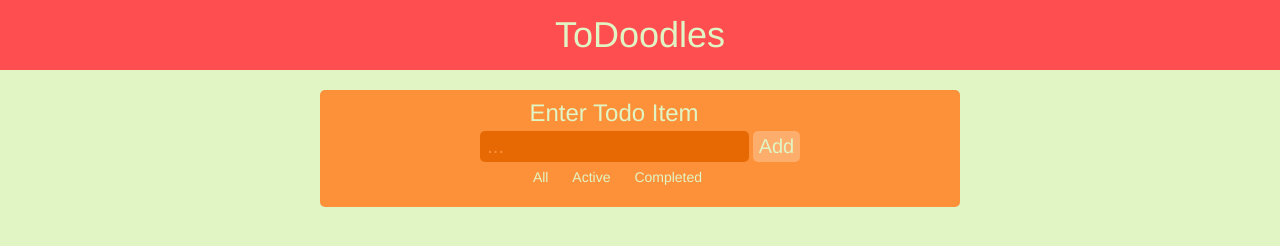
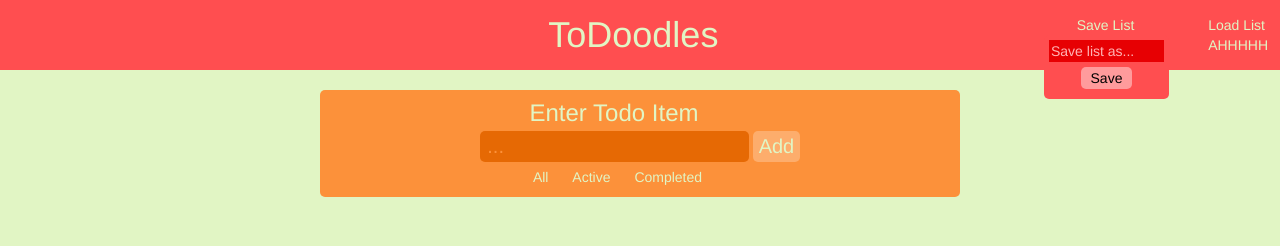
Before and after one commit to SpencerBouse/ToDoodle, a website: page index.html in a window 1280 px wide. Drawn offline with nearby package versions, Linux system fonts and the light colour scheme.

Commit message:
dev branch

```diff
--- a/index.html
+++ b/index.html
@@ -11,16 +11,32 @@
     <link href="https://fonts.googleapis.com/css?family=Raleway" rel="stylesheet">
 </head>
 
+<!-- Main Controller attached to body-->
 <body ng-controller='mainController as vm'>
+  <!--Header-->
     <header>
       <h1>ToDoodles</h1>
+      <ul>
+        <li>Save List
+          <div id="saveCont">
+            <form>
+              <input type="text" placeholder="Save list as...">
+              <button type="submit">Save</button>
+            <form>
+          </div>
+        </li>
+        <li ng-click="vm.loadClick = ! vm.loadClick;">Load List
+          <div id="loadCont" ng-show="!vm.loadClick">AHHHHH</div>
+        </li>
+      </ul>
+
     </header>
-
+    <!--Input box-->
     <section class="animated bounceInDown col-md-6 col-md-offset-3">
       <form novalidate name="forms" ng-submit="vm.submitForm(forms.$valid)">
         <h3>Enter Todo Item</h3>
-        <input type="text" placeholder=" ..." ng-model="vm.newTodo" ng-show="!vm.inputbox" required>
-        <button type="submit" ng-show="!vm.inputbox">Add</button>
+        <input type="text" placeholder=" ..." ng-model="vm.newTodo" required>
+        <button type="submit">Add</button>
       </form>
       <ul>
         <li ng-click="vm.allPress()">All</li>
@@ -29,13 +45,14 @@
       </ul>
     </section>
 
+    <!--ng repeat for all list items-->
     <main>
       <div ng-repeat="item in vm.data track by $index" class="todos col-md-6 col-md-offset-3 animated bounceInDown">
         <div class="col-md-2" ng-click="item.status = ! item.status; vm.activate(item)">
           <i class="fa fa-circle-o" ng-show="!item.status" aria-hidden="true"></i>
           <i class="fa fa-check-circle-o" ng-show="item.status" aria-hidden="true"></i>
         </div>
-        <p class="col-md-9">{{item.name}}</p>
+        <p class="col-md-9"><strike ng-show="item.status">{{item.name}}</strike><span ng-show="!item.status">{{item.name}}</span></p>
         <i class="fa fa-times col-md-1" aria-hidden="true" ng-click="vm.delete(item)"></i>
       </div>
     </main>
--- a/js/controllers/mainController.js
+++ b/js/controllers/mainController.js
@@ -9,27 +9,32 @@
           vm.status = 'fa fa-circle-o';
           vm.data = API.getData();
 
+      //Delete function finds index of item clicked within vm.data and passes it to api.js
       vm.delete = function(item){
         var index = vm.data.indexOf(item);
         API.update(index);
         vm.data = API.getData();
       }
+      //Function to recall data when all is pressed
       vm.allPress = function(){
         vm.data = API.getData();
       }
+      //Filter for active items only, no check
       vm.activePress = function(){
+        vm.data = API.getData();
+        vm.data = $filter('filter')(vm.data, {'status': false});
+      }
+      //Filter for active items only, yes check
+      vm.completedPress = function(){
         vm.data = API.getData();
         vm.data = $filter('filter')(vm.data, {'status': true});
       }
-      vm.completedPress = function(){
-        vm.data = API.getData();
-        vm.data = $filter('filter')(vm.data, {'status': false});
-
-      }
+      //function to change status of current index item
       vm.activate = (item)=>{
         var index = vm.data.indexOf(item);
         API.activateButton(index);
       }
+      //Sumbit form adds data to vm.data then passes it api.js, must reload vm.data to be updated
 			vm.submitForm = function(valid){
 				if(valid){
           const newItem = {"name":vm.newTodo,"status":false}
--- a/js/services/API.js
+++ b/js/services/API.js
@@ -5,6 +5,7 @@
         .module('taco')
         .factory('API', function($http){
 
+          //gets data from localStorage onload if nothing set data to none
           if(localStorage.getItem('data')) {
             var data = JSON.parse(localStorage.getItem('data'));
           }else{
@@ -13,11 +14,13 @@
 
 
 			return {
+        //update function removes items by splice
         update:(index)=>{
           data.splice(index, 1);
           localStorage.setItem('data',JSON.stringify(data));
           return data;
         },
+        //swtiches status true/false updates data
         activateButton:(index)=>{
           if(!data[index].status){
             data[index].status = true;
@@ -29,10 +32,12 @@
           localStorage.setItem('data',JSON.stringify(data));
           return data;
         },
+        //forwards data on load to mainController-dom
         getData:()=>{
           if(localStorage.getItem('data')) return JSON.parse(localStorage.getItem('data'));
           return data;
         },
+        //pushes newobject into data
         newObject:(object)=>{
           data.push(object);
           localStorage.setItem('data',JSON.stringify(data));
--- a/sass/main.scss
+++ b/sass/main.scss
@@ -1,22 +1,69 @@
+//General Style
 $red: #FF4E50;
 $orange: #FC913A;
 $yellow: #F9D423;
 $offwhite: #EDE574;
 $white: #E1F5C4;
-
 body{
   background-color: $white;
 }
+//header Style
 header{
   background-color: $red;
   text-align: center;
+  color: $white;
   padding: 15px;
   z-index: 9999999;
+  ul{
+    display: inline-block;
+    float: right;
+    list-style-type: none;
+    li{
+      display: inline-block;
+      margin-left: 70px;
+    }
+    li:hover{
+      text-decoration: underline;
+    }
+  }
   h1{
     margin: 0;
-    color: $white;
+    display: inline-block;
+    margin-left: 285px;
   }
 }
+#saveCont,#loadCont{
+  background-color: $red;
+  position: absolute;
+}
+#saveCont{
+  width: 125px;
+  right: 111px;
+  border-radius: 5px;
+  padding: 5px;
+  input{
+    width: 100%;
+    display: inline-block;
+    background-color: darken($red,20);
+    border: none;
+    color: $red;
+    color: lighten($red,20);
+  }
+  input::-webkit-input-placeholder {
+    color: lighten($red,20);
+  }
+  button{
+    display: inline-block;
+    width: 45%;
+    background-color: lighten($red,15);
+    border: none;
+    color: black;
+    margin-bottom: 5px;
+    margin-top:5px;
+    border-radius: 5px;
+  }
+}
+//style for input box
 section{
   text-align: center;
   margin-top: 20px;
@@ -25,6 +72,7 @@ section{
   padding: 10px;
   ul{
     margin-right: 65px;
+    margin-bottom: 0;
     li{
       display: inline-block;
       color: $white;
@@ -32,7 +80,6 @@ section{
       margin-right: 20px;
     }
     li:hover{
-      color: lighten($white,15);
       text-decoration: underline;
     }
   }
@@ -57,6 +104,7 @@ section{
     color: $orange;
   }
 }
+//style for all list items
 main{
   :nth-child(1){
     background-color: #f9d423 !important;
@@ -86,9 +134,13 @@ main{
       color: darken(grey,15);
       background-color: inherit !important;
       margin-top: 5px;
+      strike,span{
+        background-color: inherit !important;
+      }
     }
     i{
       margin-top: 10px;
+      background-color: inherit !important;
     }
   }
   :nth-child(1){
```
Also changed, not shown: css/main.css.
